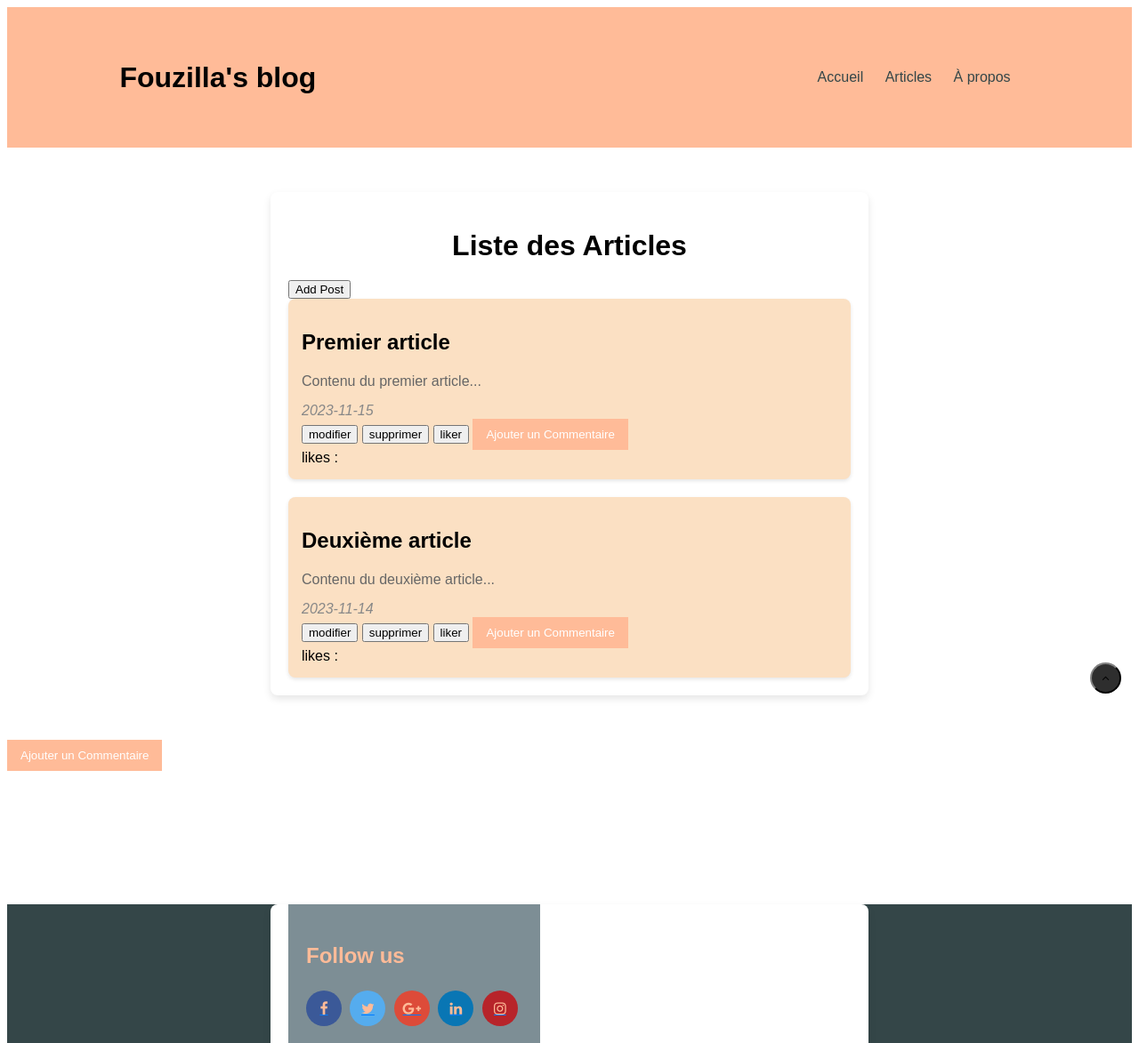
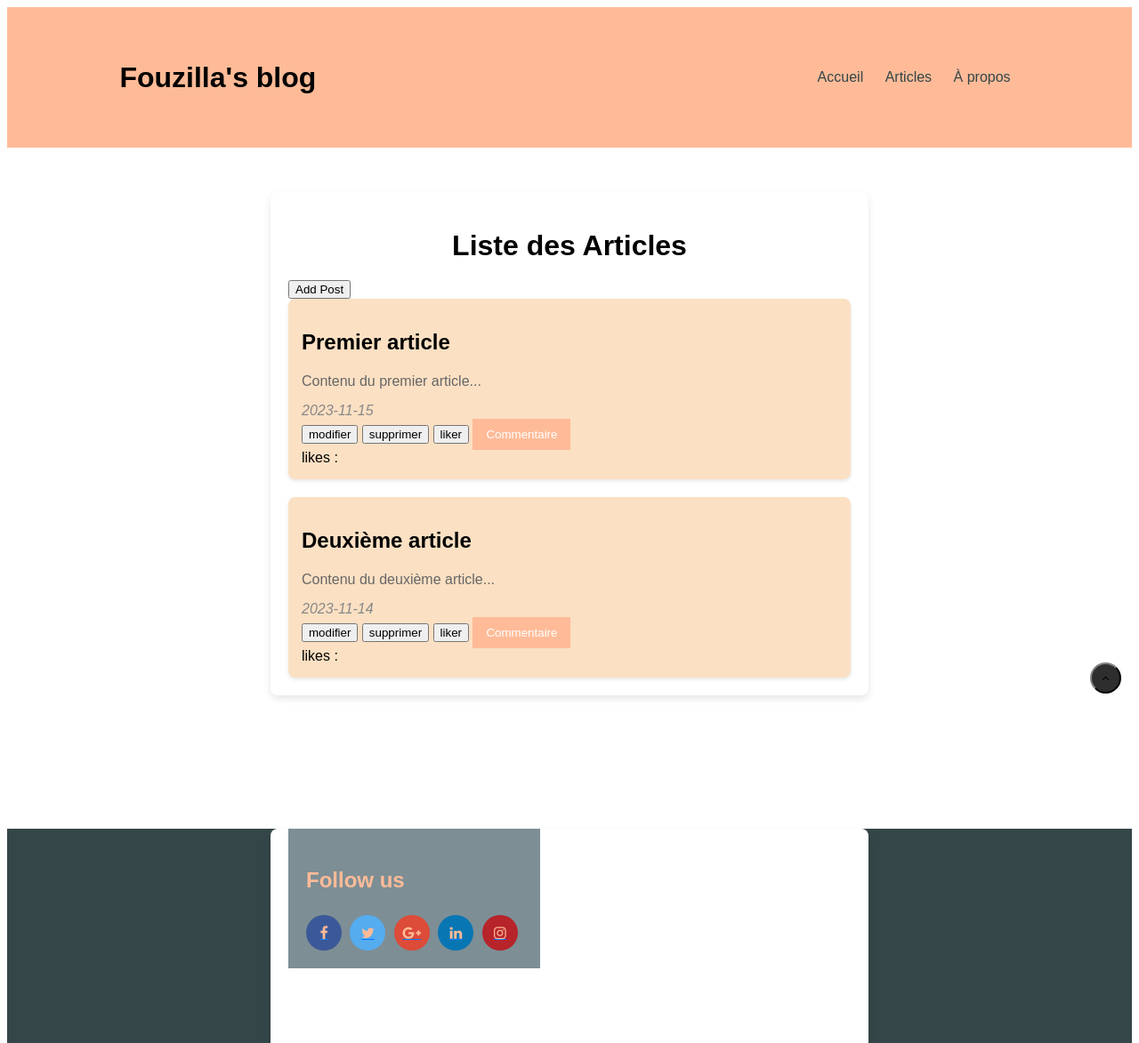
Before and after one commit to William97163/blog_fouziya, a PHP site: page / in a window 1280 px wide. Shown: the top 1173 px of the page at 89% size. Run offline with PHP 8.4, Linux system fonts and the light colour scheme; some libraries are stand-ins or nearby versions.

Commit message:
pop-up comment

```diff
--- a/assets/css/comment.css
+++ b/assets/css/comment.css
@@ -25,6 +25,7 @@ form textarea {
     display: inline-block;
     border: 1px solid #ccc;
     box-sizing: border-box;
+
 }
 
 /* Style pour le bouton de soumission et de fermeture */
--- a/assets/css/index_blog.css
+++ b/assets/css/index_blog.css
@@ -1,5 +1,5 @@
 .container {
-    width: 80%;
+    width: 100%;
     margin: 0 auto;
     padding: 20px;
     font-family: Arial, sans-serif;
--- a/includes/comment.php
+++ b/includes/comment.php
@@ -11,7 +11,7 @@
 <body>
 
     <!-- Le bouton qui déclenche l'affichage du pop-up -->
-    <button id="openFormBtn" onclick="openForm()">Ajouter un Commentaire</button>
+    <button id="openFormBtn" onclick="openForm()">Commentaire</button>
 
     <!-- Le pop-up du formulaire -->
     <div id="commentForm" class="form-popup">
--- a/index.php
+++ b/index.php
@@ -2,7 +2,6 @@
 
 include("./includes/header.php");
 include("./includes/index_blog.php");
-include("./includes/comment.php");
 include("./includes/footer.php")
 
 ?>
```
